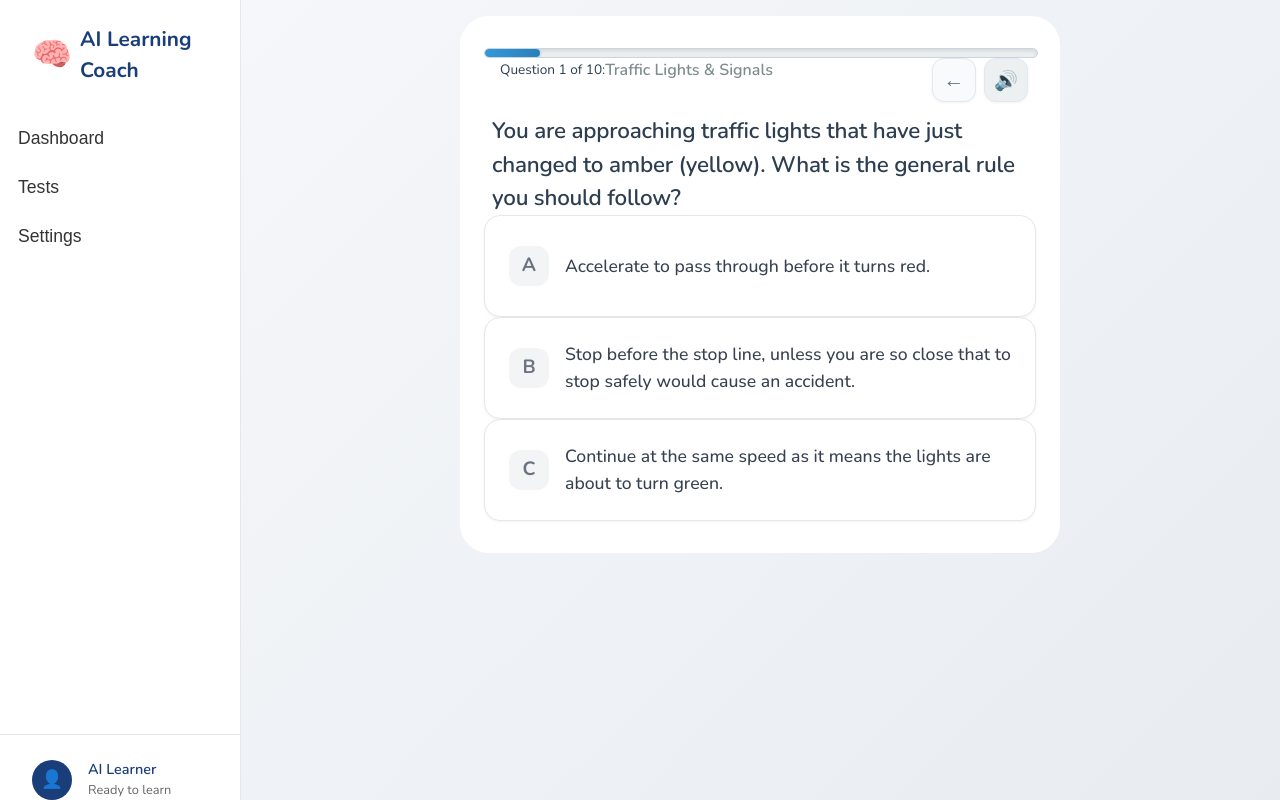
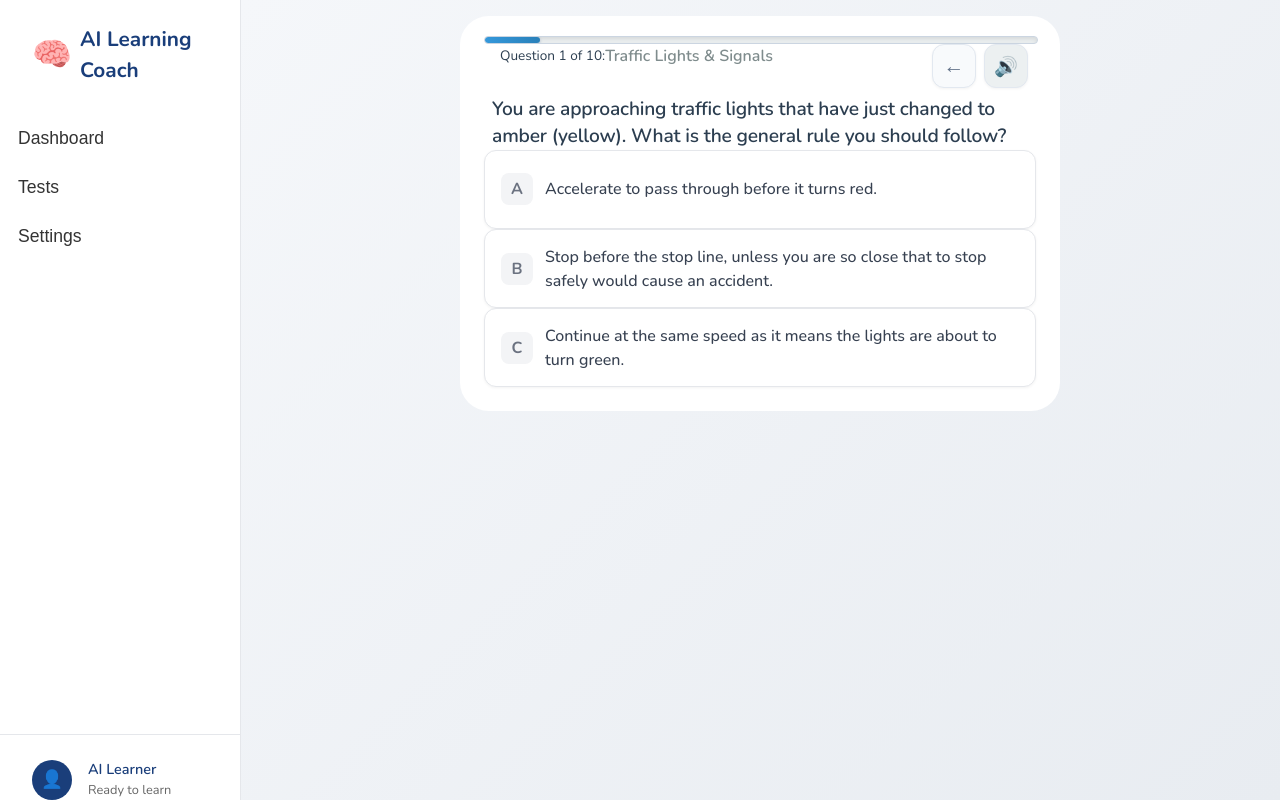
Before and after one commit to fullcircleAI/cbr-ai-coach, a React (Create React App) app: page /practice/1 in a window 1280 px wide. Built offline with nearby package versions, Linux system fonts and the light colour scheme.

Commit message:
Reduce ALL dimensions for web to fit everything: smaller text, images, padding, margins to show Next button on all screens

```diff
--- a/src/components/PracticeTest.css
+++ b/src/components/PracticeTest.css
@@ -4,7 +4,7 @@
   overflow-y: auto !important;
   overflow-x: hidden !important;
   margin: 0 !important;
-  padding: 2rem 1.5rem !important;
+  padding: 1.25rem 1.5rem 1.5rem 1.5rem !important;
   box-sizing: border-box !important;
   gap: 0 !important;
   max-width: 600px !important;
@@ -532,10 +532,10 @@
 /* --- Progress Bar --- */
 .practice-progress-bar {
   width: 100%;
-  height: 8px;
+  height: 6px;
   background: #e2e8f0;
   border-radius: 10px;
-  margin-bottom: 1rem;
+  margin-bottom: 0.5rem;
   overflow: hidden;
   box-shadow: inset 0 2px 4px rgba(0, 0, 0, 0.1);
   border: 1px solid #cbd5e1;
@@ -553,8 +553,8 @@
   display: flex;
   justify-content: space-between;
   align-items: center;
-  margin-bottom: 1rem;
-  font-size: 1rem;
+  margin-bottom: 0.5rem;
+  font-size: 0.9rem;
   color: #6b7280;
   font-weight: 500;
   padding: 0 0.5rem;
@@ -573,11 +573,11 @@
 
 /* --- Question Text --- */
 .practice-question-text {
-  font-size: 1.4rem;
+  font-size: 1.2rem;
   font-weight: 600;
   color: #1a1a1a;
-  margin-bottom: 2rem;
-  line-height: 1.5;
+  margin-bottom: 1rem;
+  line-height: 1.4;
   letter-spacing: -0.01em;
   text-align: left;
   padding: 0 0.5rem;
@@ -586,11 +586,11 @@
 /* --- Image --- */
 .practice-question-image {
   text-align: center;
-  margin-bottom: 2rem;
+  margin-bottom: 1rem;
 }
 .practice-question-image img {
   max-width: 100%;
-  max-height: 260px;
+  max-height: 200px;
   border-radius: 10px;
   box-shadow: 0 2px 10px rgba(0,0,0,0.08);
 }
@@ -599,8 +599,8 @@
 .practice-options-list {
   display: flex;
   flex-direction: column;
-  gap: 1rem;
-  margin-bottom: 1.5rem;
+  gap: 0.75rem;
+  margin-bottom: 1rem;
   padding: 0 0.5rem;
 }
 .practice-option-label {
@@ -608,16 +608,16 @@
   align-items: center;
   background: #ffffff;
   border: 1.5px solid #e5e7eb;
-  border-radius: 16px;
-  padding: 1.25rem 1.5rem;
+  border-radius: 12px;
+  padding: 0.85rem 1rem;
   cursor: pointer;
-  font-size: 1.1rem;
+  font-size: 1rem;
   font-weight: 500;
   transition: all 0.2s cubic-bezier(0.4, 0, 0.2, 1);
   position: relative;
   user-select: none;
   box-shadow: 0 1px 3px rgba(0, 0, 0, 0.05);
-  min-height: 60px;
+  min-height: 50px;
 }
 .practice-option-label:hover {
   border-color: #d1d5db;
@@ -647,15 +647,15 @@
 .practice-option-letter {
   background: #f3f4f6;
   color: #6b7280;
-  width: 40px;
-  height: 40px;
-  border-radius: 12px;
+  width: 32px;
+  height: 32px;
+  border-radius: 8px;
   display: flex;
   align-items: center;
   justify-content: center;
   font-weight: 700;
-  margin-right: 1rem;
-  font-size: 1.2rem;
+  margin-right: 0.75rem;
+  font-size: 1rem;
   transition: all 0.2s cubic-bezier(0.4, 0, 0.2, 1);
   flex-shrink: 0;
 }
@@ -684,23 +684,23 @@
 .practice-explanation-section {
   background: linear-gradient(135deg, #f8fafc 0%, #f1f5f9 100%);
   border: 2px solid #e2e8f0;
-  border-radius: 16px;
-  padding: 1.25rem 1.5rem;
-  margin-bottom: 1rem;
+  border-radius: 12px;
+  padding: 0.85rem 1rem;
+  margin-bottom: 0.75rem;
   color: #1e293b;
   box-shadow: 0 4px 12px rgba(0, 0, 0, 0.08);
   position: relative;
 }
 .practice-explanation-label {
   font-weight: 700;
-  margin-bottom: 0.75rem;
+  margin-bottom: 0.5rem;
   color: #1e293b;
-  font-size: 1.1rem;
+  font-size: 0.95rem;
   text-transform: uppercase;
   letter-spacing: 0.5px;
 }
 .practice-explanation-text {
-  font-size: 1rem;
+  font-size: 0.9rem;
   line-height: 1.4;
   color: #334155;
   max-height: 2.8em;
@@ -716,7 +716,7 @@
   justify-content: center;
   gap: 1rem;
   margin-bottom: 1rem;
-  margin-top: 1rem;
+  margin-top: 0.75rem;
   padding: 0 0.5rem;
 }
 
@@ -790,7 +790,7 @@
   display: flex;
   justify-content: space-between;
   align-items: flex-start;
-  margin-bottom: 0.75rem;
+  margin-bottom: 0.5rem;
   padding: 0 0.5rem;
 }
 
@@ -1069,13 +1069,13 @@
 }
 
 .duo-motivation {
-  font-size: 1.3rem;
+  font-size: 1rem;
   font-weight: 700;
-  margin: 1.2rem 0 0.5rem 0;
-  padding: 0.7rem 1.2rem;
-  border-radius: 1rem;
+  margin: 0.75rem 0 0.5rem 0;
+  padding: 0.5rem 1rem;
+  border-radius: 0.75rem;
   display: inline-block;
-  min-width: 120px;
+  min-width: 100px;
   text-align: center;
   box-shadow: 0 2px 8px rgba(0,40,104,0.07);
   letter-spacing: 0.01em;
```
